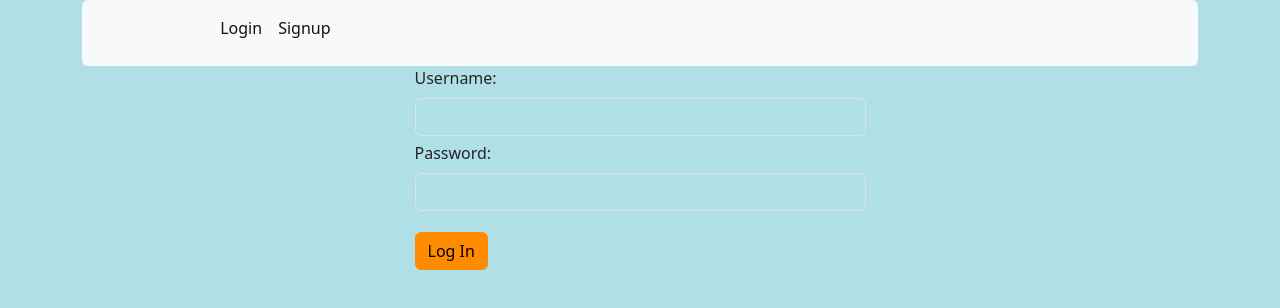
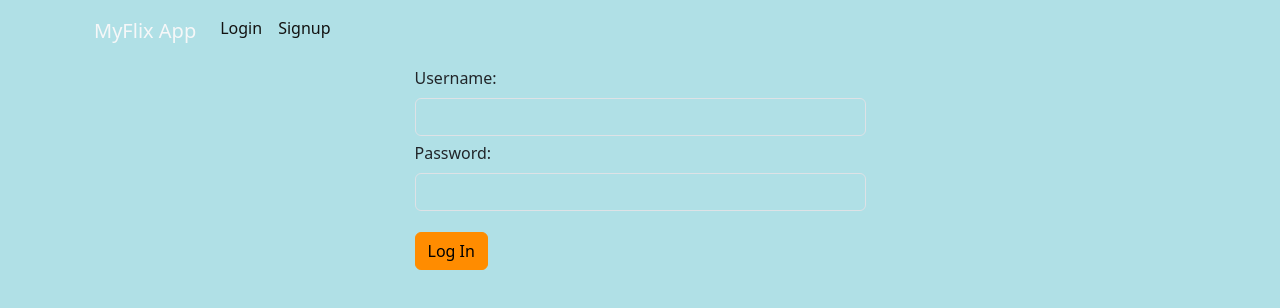
Before and after one commit to Fra-Vaz92/myFlix-client, a React (Vite) app: page /login in a window 1280 px wide. Shown: the top 308 px of the page. Built offline with nearby package versions, Linux system fonts and the light colour scheme.

Commit message:
Update navigation-bar.jsx

```diff
--- a/src/components/navigation-bar/navigation-bar.jsx
+++ b/src/components/navigation-bar/navigation-bar.jsx
@@ -5,7 +5,7 @@ import './navigation-bar.scss';
 
 export const NavigationBar = ({ user, onLoggedOut }) => {
   return (
-    <Navbar bg="light" expand="lg">
+    <Navbar data-bs-theme="dark" class="navbar navbar-expand navbar-light bg-dark">
       <Container>
         <Navbar.Brand as={Link} to="/">
           MyFlix App
```
